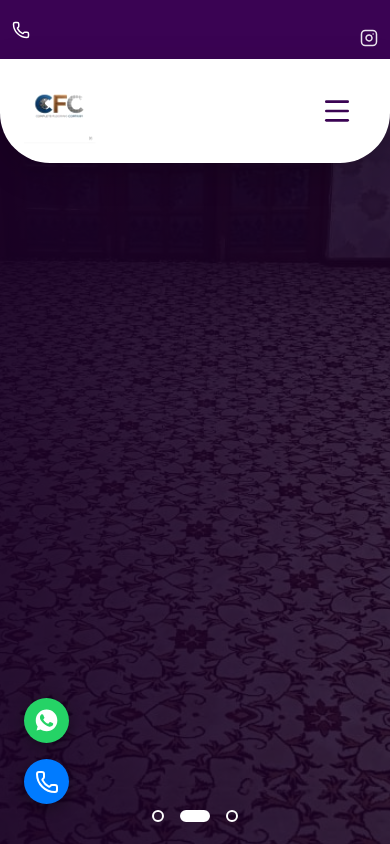
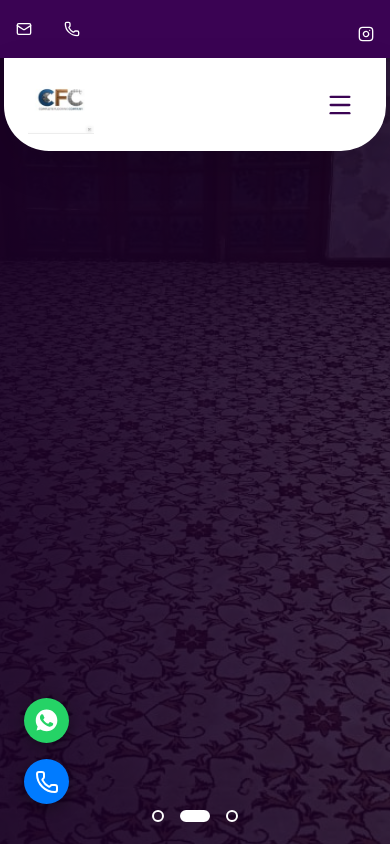
Before and after one commit to Eshbanoliver/complete-flooring-website-showcase, a React (Vite) app: page / in a window 390 px wide. Shown: the top 844 px of the page. Built offline with nearby package versions, Linux system fonts and the light colour scheme.

Commit message:
Products page updation

```diff
--- a/src/components/Navbar.css
+++ b/src/components/Navbar.css
@@ -11,27 +11,21 @@
   left: 0;
   width: 100%;
   z-index: 99999;
-  transition: all 0.4s ease;
+  transition: all 0.4s cubic-bezier(0.165, 0.84, 0.44, 1);
 }
 
 /* Top Bar */
 .top-bar {
   background-color: var(--theme-purple);
   color: #ffffff;
-  padding: 0.4rem 5%;
-  font-size: 0.8rem;
+  padding: 0.5rem 5%;
+  font-size: 0.85rem;
   font-weight: 500;
   transition: all 0.4s ease;
 }
 
 .navbar-header.scrolled .top-bar {
-  margin-top: -50px; /* Hide top bar fully */
-  opacity: 0;
-}
-
-.navbar-header.scrolled .main-nav {
-  margin-top: -45px; /* Offset the hidden top bar space */
-  transition: all 0.4s ease;
+  padding: 0.3rem 5%;
 }
 
 .top-bar-container {
@@ -56,105 +50,66 @@
   transition: opacity 0.3s ease;
 }
 
-.top-info:hover {
-  opacity: 0.8;
-}
-
-.social-links {
-  display: flex;
-  align-items: center;
-  gap: 1.2rem;
-}
-
-.social-links a {
-  color: #ffffff;
-  display: flex;
-  align-items: center;
-  transition: transform 0.3s ease;
-}
-
-.social-links a:hover {
-  transform: translateY(-2px);
-}
-
 /* Main Nav */
 .main-nav {
-  padding: 0 5%;
-  margin-top: -1px; /* Align with top bar */
+  padding: 0 2%; /* Pulled in sides to match hanging style */
+  transition: all 0.4s ease;
 }
 
 .main-nav-container {
   max-width: 1400px;
   margin: 0 auto;
   background: var(--nav-white);
-  padding: 0.5rem 3rem; /* Further reduced padding */
+  padding: 0.6rem 3rem;
   display: flex;
   justify-content: space-between;
   align-items: center;
   border-bottom-left-radius: 60px;
   border-bottom-right-radius: 60px;
-  box-shadow: 0 12px 35px rgba(0, 0, 0, 0.08);
-  transition: all 0.4s ease;
-  min-height: 65px; /* Sleeker profile */
-}
-
-.navbar-header.scrolled {
-  padding-top: 10px;
+  box-shadow: 0 15px 40px rgba(0, 0, 0, 0.1);
+  transition: all 0.4s cubic-bezier(0.165, 0.84, 0.44, 1);
+  min-height: 85px;
 }
 
 .navbar-header.scrolled .main-nav-container {
-  padding: 0.8rem 3rem; /* More breathing room */
-  min-height: 70px; /* Stronger presence */
-  background: rgba(255, 255, 255, 0.98); /* Less transparent for cleaner logo */
-  backdrop-filter: blur(20px);
-  -webkit-backdrop-filter: blur(20px);
-  border: 1px solid rgba(255, 255, 255, 0.8);
-  border-radius: 100px; /* Full pill-shape */
-  box-shadow: 0 10px 45px rgba(58, 3, 83, 0.18);
-  margin-top: 10px;
+  min-height: 80px;
+  padding: 0.5rem 2.5rem;
+  border-radius: 0 0 55px 55px; /* Flat top when scrolled */
+  width: 98%;
+  box-shadow: 0 10px 30px rgba(0, 0, 0, 0.12);
 }
 
 .navbar-logo img {
-  height: 55px; /* Proportional logo size */
+  height: 65px;
   width: auto;
   transition: all 0.4s ease;
   object-fit: contain;
   mix-blend-mode: multiply;
-  transform: scale(1.1); /* Subtle scale */
+  transform: scale(1.1);
   transform-origin: left center;
-  filter: contrast(1.1);
 }
 
 .navbar-header.scrolled .navbar-logo img {
-  height: 60px; /* Larger logo in scroll state */
-  transform: scale(1.2); /* Boosted scale */
+  height: 55px;
+  transform: scale(1.15);
 }
 
 .navbar-links {
-  display: none;
+  display: none; /* Mobile first */
   gap: 3rem;
   align-items: center;
 }
 
 .nav-link {
   color: var(--nav-text);
-  font-weight: 600;
+  font-weight: 700;
   font-size: 1rem;
-  display: flex;
-  align-items: center;
-  gap: 0.5rem;
   transition: all 0.3s ease;
+  position: relative;
 }
 
 .nav-link:hover, .nav-link.active {
   color: var(--theme-purple);
-  transform: translateY(-1px);
-}
-
-.dropdown-arrow {
-  font-size: 1.2rem;
-  color: #ccc;
-  margin-left: 2px;
 }
 
 .navbar-actions {
@@ -166,39 +121,21 @@
 .get-quote-btn {
   background: linear-gradient(135deg, var(--theme-purple) 0%, var(--theme-purple-light) 100%);
   color: #ffffff;
-  padding: 0.9rem 2.2rem;
+  padding: 0.9rem 2.5rem;
   border-radius: 100px;
   font-weight: 700;
-  font-size: 0.95rem;
-  box-shadow: 0 8px 20px rgba(58, 3, 83, 0.25);
-  transition: all 0.3s ease;
+  font-size: 1rem;
+  box-shadow: 0 10px 25px rgba(58, 3, 83, 0.25);
+  transition: all 0.3s cubic-bezier(0.175, 0.885, 0.32, 1.275);
   white-space: nowrap;
 }
 
 .get-quote-btn:hover {
-  transform: translateY(-3px);
-  box-shadow: 0 12px 25px rgba(58, 3, 83, 0.35);
+  transform: scale(1.05);
+  box-shadow: 0 12px 30px rgba(58, 3, 83, 0.35);
 }
 
-.social-links a {
-  color: #ffffff;
-  display: flex;
-  align-items: center;
-  transition: all 0.3s ease;
-  opacity: 0.9;
-}
-
-.social-links a:hover {
-  transform: scale(1.2);
-  opacity: 1;
-}
-
-/* Adjust top bar icons */
-.top-bar-container svg {
-  width: 18px;
-  height: 18px;
-}
-
+/* Mobile Toggle */
 .mobile-toggle {
   display: flex;
   align-items: center;
@@ -207,30 +144,25 @@
 }
 
 /* Mobile Menu */
-/* Mobile Menu Bubble Style */
 .mobile-menu {
   position: fixed;
-  top: 110px; /* Below the nav bar */
+  top: 110px;
   right: 20px;
   width: calc(100% - 40px);
-  max-width: 320px;
-  height: auto;
-  max-height: calc(100vh - 140px);
-  background: rgba(255, 255, 255, 0.95);
-  backdrop-filter: blur(20px);
-  -webkit-backdrop-filter: blur(20px);
+  max-width: 330px;
+  background: rgba(255, 255, 255, 0.96);
+  backdrop-filter: blur(25px);
   padding: 2.5rem 1.5rem;
-  border-radius: 40px;
-  box-shadow: 0 20px 50px rgba(58, 3, 83, 0.25);
+  border-radius: 45px;
+  box-shadow: 0 30px 60px rgba(58, 3, 83, 0.2);
   transition: all 0.4s cubic-bezier(0.175, 0.885, 0.32, 1.275);
   z-index: 999998;
   display: flex;
   flex-direction: column;
-  overflow-y: auto;
   opacity: 0;
-  transform: scale(0.8) translateY(-20px);
+  transform: scale(0.85) translateY(-20px);
   pointer-events: none;
-  border: 1px solid rgba(255, 255, 255, 0.8);
+  border: 1px solid rgba(255, 255, 255, 0.7);
 }
 
 .mobile-menu.open {
@@ -242,38 +174,34 @@
 .mobile-links {
   display: flex;
   flex-direction: column;
-  gap: 1rem;
+  gap: 1.2rem;
   align-items: center;
 }
 
 .mobile-link {
-  font-size: 1.2rem;
+  font-size: 1.25rem;
   font-weight: 700;
   color: var(--nav-text);
-  padding: 0.8rem 2rem;
+  padding: 0.9rem 2rem;
   width: 100%;
   text-align: center;
   border-radius: 50px;
   transition: all 0.3s ease;
-  border: none;
 }
 
-.mobile-link:active, .mobile-link.active {
+.mobile-link.active {
   background: rgba(58, 3, 83, 0.08);
   color: var(--theme-purple);
-  transform: scale(1.05);
 }
 
 .mobile-cta-btn {
   margin-top: 1.5rem;
-  padding: 1.1rem;
-  background: linear-gradient(135deg, var(--theme-purple) 0%, var(--theme-purple-light) 100%);
+  padding: 1.2rem;
+  background: var(--theme-purple);
   color: white;
   text-align: center;
   border-radius: 50px;
   font-weight: 700;
-  font-size: 1rem;
-  box-shadow: 0 10px 25px rgba(58, 3, 83, 0.3);
 }
 
 /* Desktop Styles */
@@ -288,73 +216,21 @@
 
 @media (max-width: 768px) {
   .top-bar {
-    padding: 0.8rem 3%;
+    padding: 0.6rem 4%;
+  }
+  .top-bar-left span { display: none; }
+
+  .main-nav { padding: 0 1%; }
+
+  .main-nav-container {
+    padding: 0.8rem 1.5rem;
+    border-radius: 0 0 45px 45px;
+    min-height: 90px;
   }
 
-  .top-bar-left span {
-    display: none; /* Hide email on mobile */
-  }
+  .navbar-logo img { height: 60px; }
 
-  .top-bar-right {
-    gap: 0.8rem;
-  }
+  .mobile-menu { top: 120px; }
 
-  .main-nav {
-    padding: 0;
-    position: relative;
-    z-index: 100;
-  }
-
-  .main-nav-container {
-    padding: 1rem 1.5rem;
-    border-radius: 0 0 50px 50px; /* Matching desktop hanging style */
-    margin: 0;
-    box-shadow: 0 10px 35px rgba(0, 0, 0, 0.15);
-    min-height: 95px;
-    display: flex;
-    align-items: center;
-    overflow: hidden;
-  }
-
-  .navbar-logo img {
-    height: 65px;
-    width: auto;
-    object-fit: contain;
-  }
-
-  .mobile-toggle {
-    display: flex;
-    padding: 0.8rem;
-    color: var(--theme-purple);
-  }
-
-  .mobile-toggle svg {
-    width: 32px;
-    height: 32px;
-  }
-
-  .mobile-menu {
-    padding-top: 8rem;
-  }
-
-  /* Sticky state mobile */
-  .navbar-header.scrolled .main-nav-container {
-    min-height: 80px;
-    padding: 0.8rem 1.2rem;
-    border-radius: 0 0 45px 45px;
-  }
-
-  .navbar-header.scrolled .navbar-logo img {
-    height: 55px;
-  }
-
-  .get-quote-btn {
-    display: none !important; /* Hide button on mobile */
-  }
+  .get-quote-btn { display: none !important; }
 }
-
-@media (max-width: 480px) {
-  .top-bar-left .top-info:first-child {
-    display: none; /* Hide everything except phone icon */
-  }
-}
```
